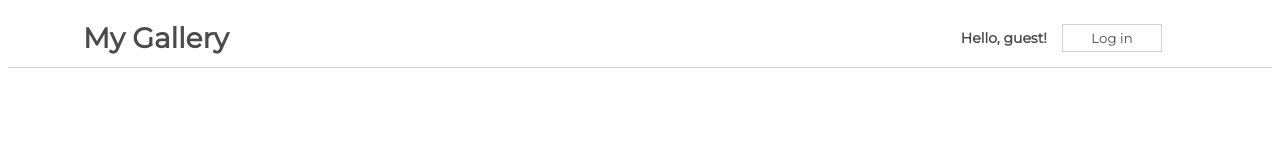
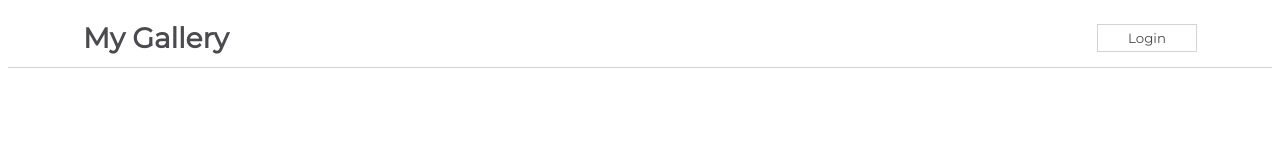
Before and after one commit to Kaylaesmith1/react-challenge, a React (Create React App) app in the folder my-app/: page / in a window 1280 px wide. Shown: the top 160 px of the page. Built offline with nearby package versions, Linux system fonts and the light colour scheme.

Commit message:
Login button and fields to form

```diff
--- a/my-app/src/App.js
+++ b/my-app/src/App.js
@@ -1,6 +1,7 @@
 import css from './App.module.css';
 // import Sidebar from './components/Sidebar';
-import NavBarSimple from './components/NavBarSimple';
+// import NavBarSimple from './components/NavBarSimple';
+import NavBarForm from './components/NavBarForm';
 
 
 function App() {
@@ -8,7 +9,8 @@
     <div className={css.App}>
       {/* Add your components here */}
       {/* <Sidebar/> */}
-      <NavBarSimple/>
+      {/* <NavBarSimple/> */}
+      <NavBarForm/>
     </div>
   );
 }
--- /dev/null
+++ b/my-app/src/components/NavBarForm.js
@@ -0,0 +1,45 @@
+import React, { Component } from 'react'
+import css from "./css/NavBarForm.module.css";
+
+
+export class NavBarForm extends Component {
+    constructor(props) {
+        super(props);
+
+        this.state = {
+            isLoggedIn: true,
+        }
+    }
+
+    handleButtonClick = () => {
+        this.setState((prevState) => ({
+            isLoggedIn: prevState.isLoggedIn ? false: true
+        }), () => console.log(this.state.isLoggedIn))
+
+    }
+  render() {
+    return (
+        <div className={css.NavBar}>
+<h1>My Gallery</h1>
+{
+    this.state.isLoggedIn ?
+        <button onClick={() => this.handleButtonClick()}>Login</button>
+        :
+        <form>
+            <label htmlFor = "username">Username:</label>
+            <input placeholder="username" id="username"/>
+
+            <label htmlFor = "password">Password:</label>
+            <input placeholder="password" id="password"/>
+            <button onClick={() => this.handleButtonClick()}>Submit</button>
+        </form>
+  }
+
+    </div>
+    )
+
+
+    }
+}
+
+export default NavBarForm
```
